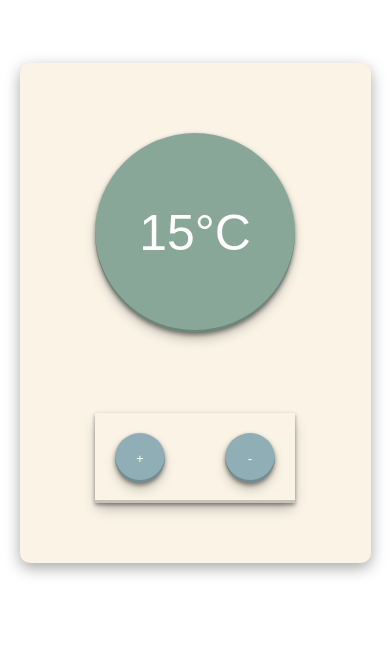
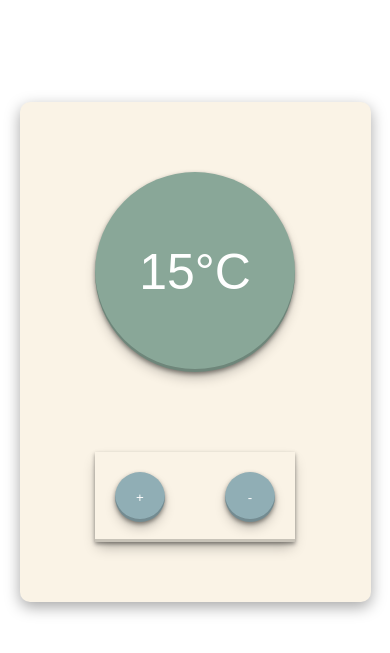
Before and after one commit to Dev-Rook/temperature-control-app, a React (Create React App) app: page / in a window 390 px wide. Shown: the part 109-762 px from the top of the page. Built offline with nearby package versions, Linux system fonts and the light colour scheme.

Commit message:
Uhh, test mobile height?

```diff
--- a/src/Componets/Thermostat/Thermostat.css
+++ b/src/Componets/Thermostat/Thermostat.css
@@ -110,6 +110,7 @@ ul {
 
 @media only screen and (max-width: 440px) {
     .Thermostat-Container {
+        margin-top: 30%;
         width: 90%;
     }
 }
```
